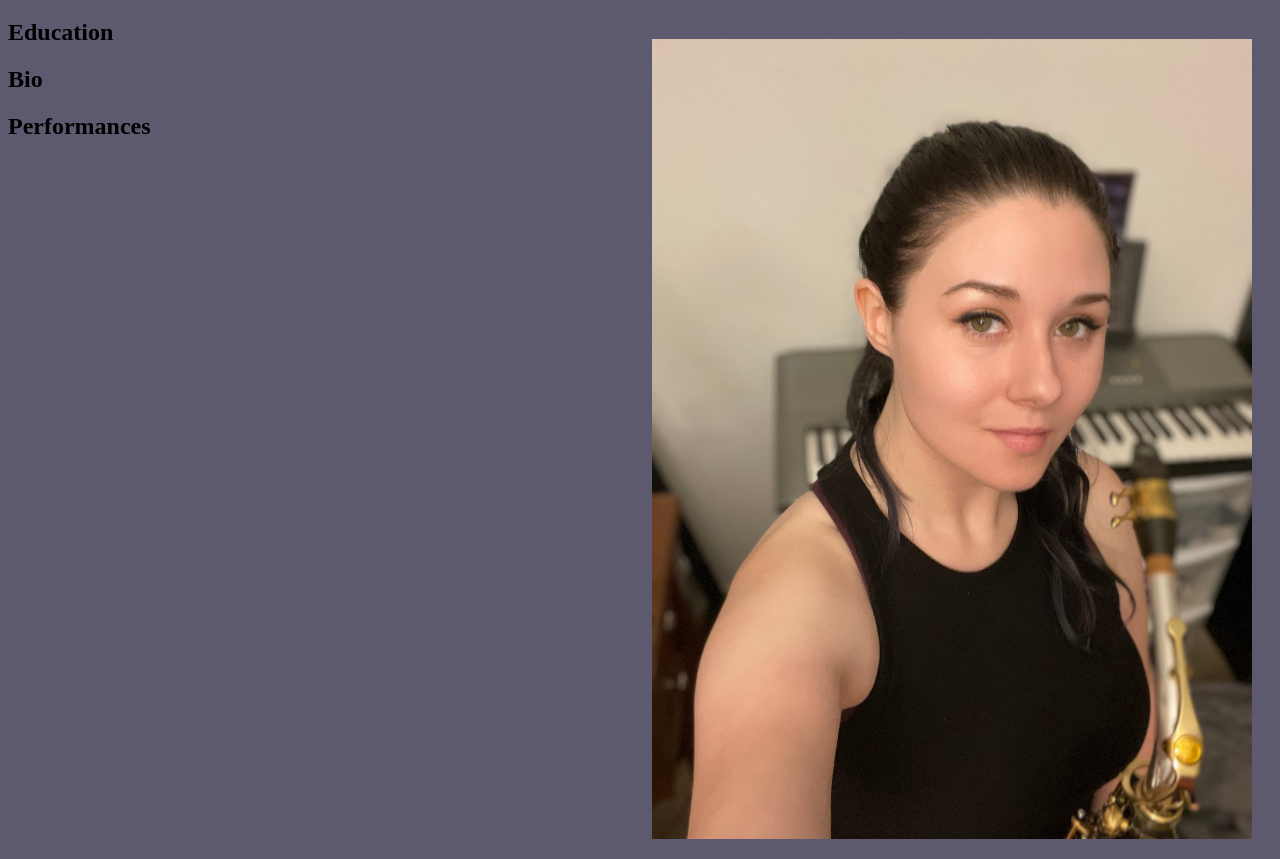
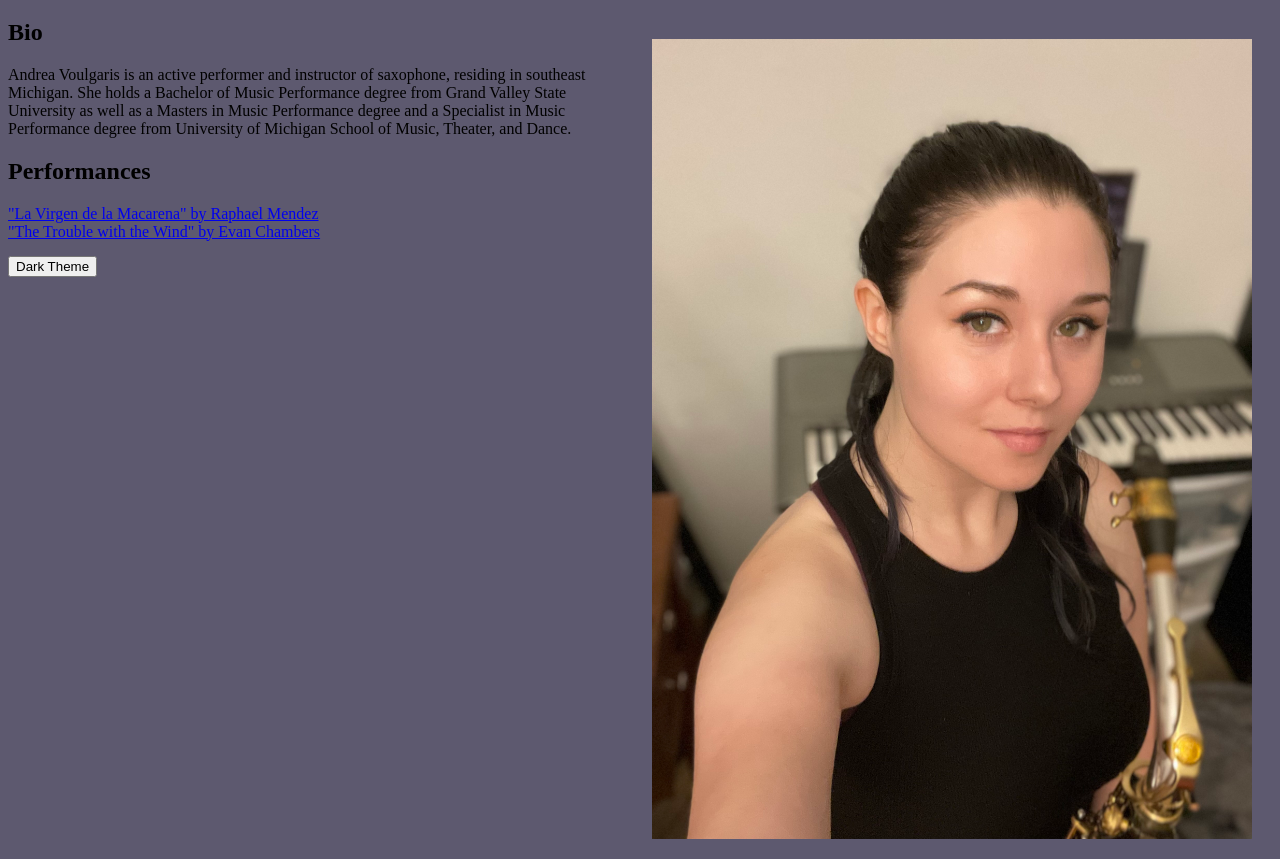
Before and after one commit to andreavoulgaris/prework-website, a plain HTML site: page index.html in a window 1280 px wide. Shown: the part 61-920 px from the top of the page. Drawn offline with Linux system fonts and the light colour scheme.

Commit message:
add button, add links, add text

```diff
--- a/index.html
+++ b/index.html
@@ -7,8 +7,13 @@
   <body>
     <h1>Andrea Voulgaris - Saxophone and Voice</h1>
     <img src="Images/IMG_2935.jpeg" alt="Andrea Voulgaris" width="600" height="800">
+    <h2>Bio</h2>
+    <p>Andrea Voulgaris is an active performer and instructor of saxophone, residing in southeast Michigan.  She holds a Bachelor of Music Performance degree from Grand Valley State University as well as a Masters in Music Performance degree and a Specialist in Music Performance degree from University of Michigan School of Music, Theater, and Dance. </p>
+    <h2>Performances</h2>
+    <a href="https://www.youtube.com/watch?v=mSUnK-8lIlk">"La Virgen de la Macarena" by Raphael Mendez</a>
+    <div></div>
+    <a href="https://youtube.com/watch?v=KDCDpKmicho">"The Trouble with the Wind" by Evan Chambers</a>
+    <button id="dark-theme">Dark Theme</button>
     <script src="script.js"></script>
-    <h2>Bio</h2>
-    <h2>Performances</h2>
   </body>
 </html>
--- a/script.js
+++ b/script.js
@@ -1,3 +1,4 @@
-const h2 = document.createElement("h2");
-h2.textContent = "Education";
-document.querySelector("body").appendChild(h2);
+const input = document.getElementById("dark-theme");
+input.addEventListener('click', function() {
+    document.querySelector("body").style.backgroundColor = "#3F3B50";
+  });
--- a/style.css
+++ b/style.css
@@ -6,3 +6,8 @@ img {
     float: right;
     padding: 20px;
 }
+
+#dark-theme {
+    display: block;
+    margin-top: 15px;
+}
```
